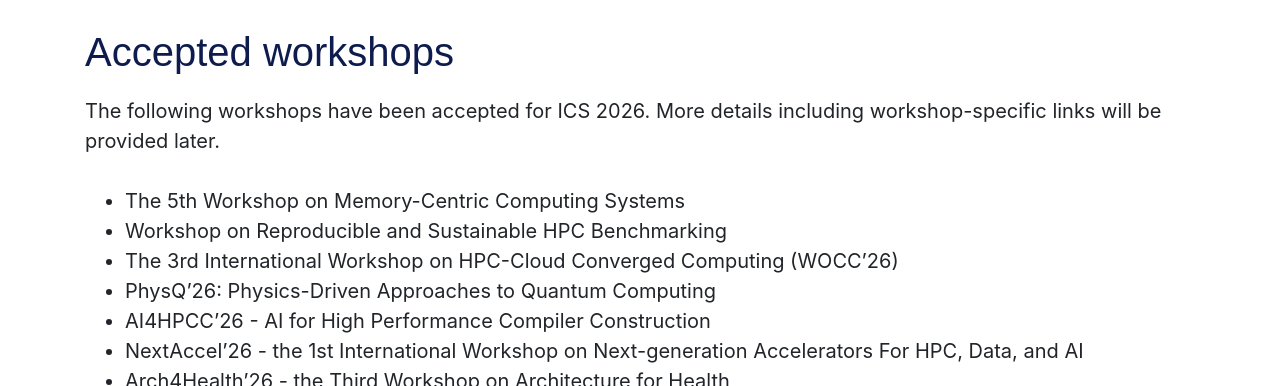
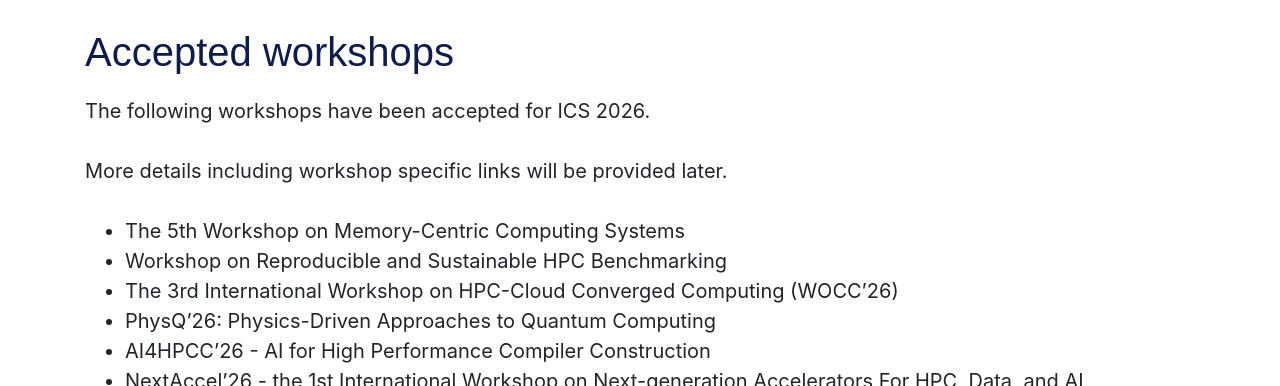
Before and after one commit to DIPSA-QUB/DIPSA-QUB.github.io, a website: page ICS2026-webpage/workshops/workshops.html in a window 1280 px wide. Shown: the part 722-1108 px from the top of the page. Drawn offline with nearby package versions, Linux system fonts and the light colour scheme; some packages are replaced by stand-ins of ours; a script that the page names is missing.

Commit message:
Adding menu tab and initial content for Workshops.

```diff
--- a/ICS2026-webpage/feed.xml
+++ b/ICS2026-webpage/feed.xml
@@ -1 +1 @@
-<?xml version="1.0" encoding="utf-8"?><feed xmlns="http://www.w3.org/2005/Atom" ><generator uri="https://jekyllrb.com/" version="4.4.1">Jekyll</generator><link href="https://dipsa-qub.github.io/ICS2026-webpage/feed.xml" rel="self" type="application/atom+xml" /><link href="https://dipsa-qub.github.io/ICS2026-webpage/" rel="alternate" type="text/html" /><updated>2026-01-14T17:21:51+00:00</updated><id>https://dipsa-qub.github.io/ICS2026-webpage/feed.xml</id><title type="html">ACM International Conference on Supercomputing 2026</title><subtitle>ICS 2026</subtitle></feed>
+<?xml version="1.0" encoding="utf-8"?><feed xmlns="http://www.w3.org/2005/Atom" ><generator uri="https://jekyllrb.com/" version="4.4.1">Jekyll</generator><link href="https://dipsa-qub.github.io/ICS2026-webpage/feed.xml" rel="self" type="application/atom+xml" /><link href="https://dipsa-qub.github.io/ICS2026-webpage/" rel="alternate" type="text/html" /><updated>2026-01-14T17:26:38+00:00</updated><id>https://dipsa-qub.github.io/ICS2026-webpage/feed.xml</id><title type="html">ACM International Conference on Supercomputing 2026</title><subtitle>ICS 2026</subtitle></feed>
--- a/ICS2026-webpage/workshops/workshops.html
+++ b/ICS2026-webpage/workshops/workshops.html
@@ -214,8 +214,9 @@
         <div class="col-xs-5 col-sm-10 col-lg-12">
 
               <h1 id="accepted-workshops">Accepted workshops</h1>
-<p>The following workshops have been accepted for ICS 2026.
-More details including workshop-specific links will be provided later.</p>
+<p>The following workshops have been accepted for ICS 2026.</p>
+
+<p>More details including workshop specific links will be provided later.</p>
 
 <ul>
   <li>The 5th Workshop on Memory-Centric Computing Systems</li>
```
